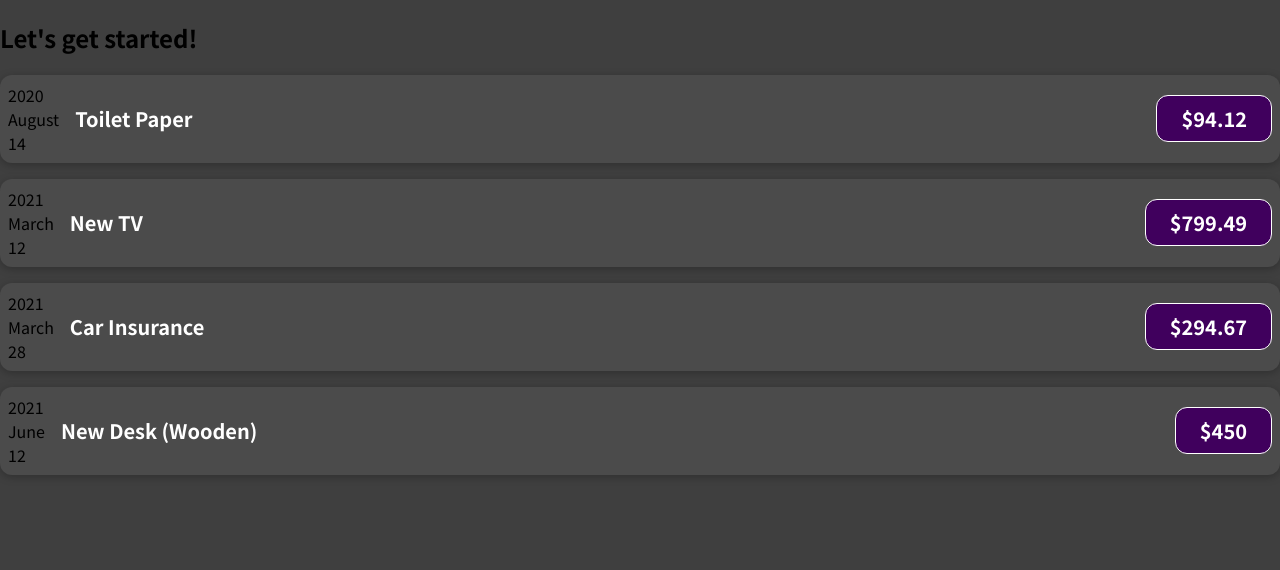
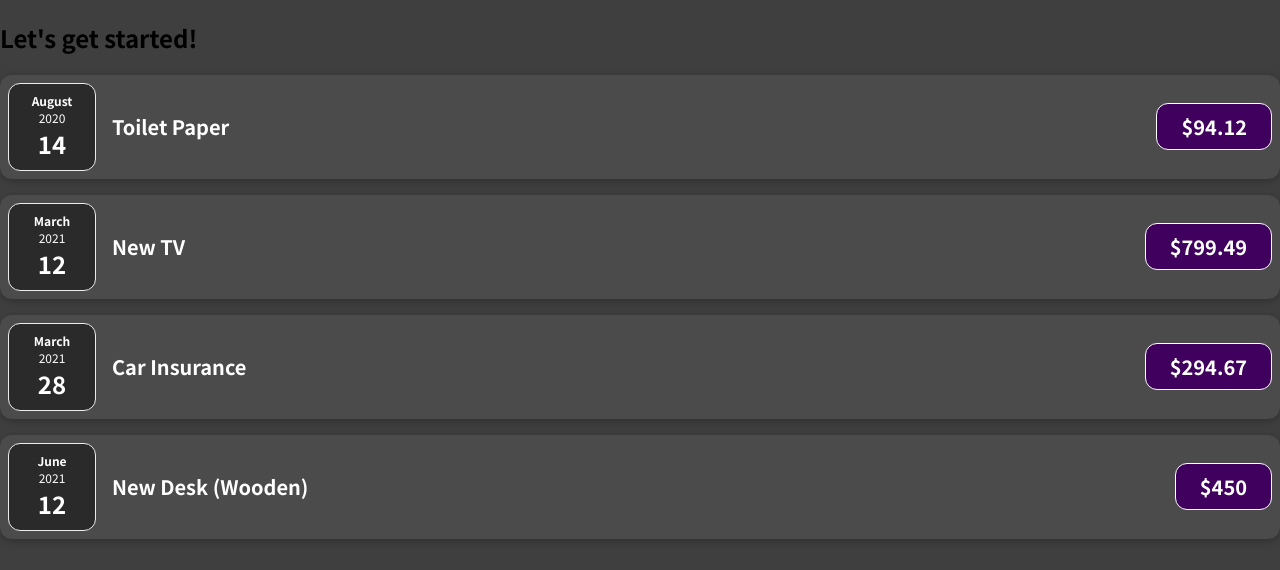
Before and after one commit to Nogaemi76/react-complete-guide, a React (Create React App) app: page / in a window 1280 px wide. Shown: the top 570 px of the page. Built offline with nearby package versions, Linux system fonts and the light colour scheme.

Commit message:
Splitted date in ExpenseDate component

```diff
--- /dev/null
+++ b/src/components/ExpenseDate.css
@@ -0,0 +1,26 @@
+.expense-date {
+  display: flex;
+  flex-direction: column;
+  width: 5.5rem;
+  height: 5.5rem;
+  border: 1px solid #ececec;
+  background-color: #2a2a2a;
+  color: white;
+  border-radius: 12px;
+  align-items: center;
+  justify-content: center;
+}
+
+.expense-date__month {
+  font-size: 0.75rem;
+  font-weight: bold;
+}
+
+.expense-date__year {
+  font-size: 0.75rem;
+}
+
+.expense-date__day {
+  font-size: 1.5rem;
+  font-weight: bold;
+}
--- /dev/null
+++ b/src/components/ExpenseDate.js
@@ -0,0 +1,17 @@
+import './ExpenseDate.css'
+
+function ExpenseDate(props) {
+  const month = props.date.toLocaleString("en-US", { month: "long" });
+  const day = props.date.toLocaleString("en-US", { day: "2-digit" });
+  const year = props.date.getFullYear();
+
+  return (
+    <div className="expense-date">
+      <div className="expense-date__month">{month}</div>
+      <div className="expense-date__year">{year}</div>
+      <div className="expense-date__day">{day}</div>
+    </div>
+  );
+}
+
+export default ExpenseDate;
--- a/src/components/ExpenseItem.js
+++ b/src/components/ExpenseItem.js
@@ -1,17 +1,12 @@
+import './ExpenseDate';
+import ExpenseDate from './ExpenseDate';
 import './ExpenseItem.css';
 
 function ExpenseItem(props) {
-  const month = props.date.toLocaleString('en-US', { month: 'long'});
-  const day = props.date.toLocaleString('en-US', { day: '2-digit'});
-  const year = props.date.getFullYear();
 
   return (
     <div className="expense-item">
-      <div>
-        <div>{year}</div>
-        <div>{month}</div>
-        <div>{day}</div>
-      </div>
+      <ExpenseDate date={props.date}/>
       <div className="expense-item__description">
         <h2>{props.title}</h2>
         <div className="expense-item__price">${props.amount}</div>
```
